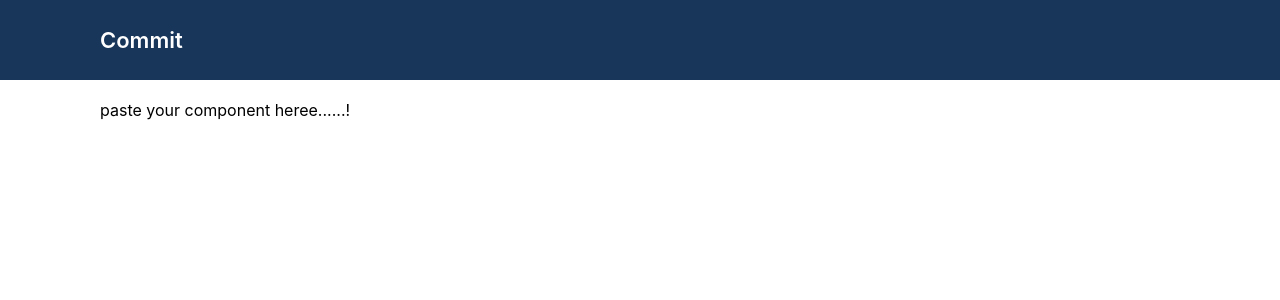
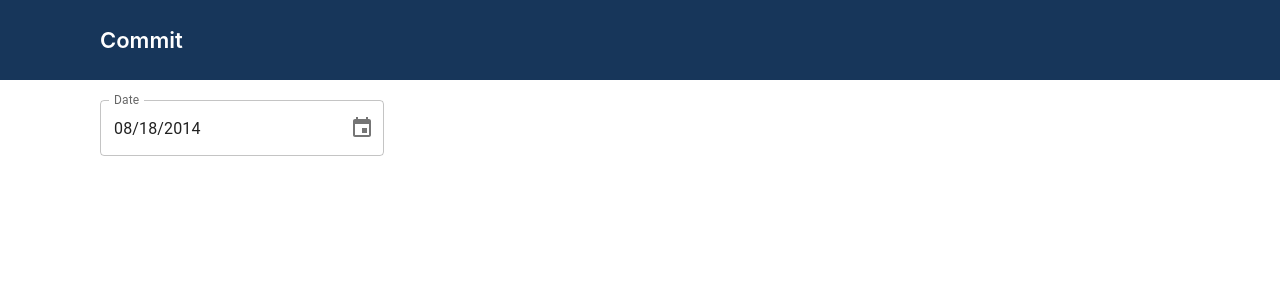
Before and after one commit to ajaydarisi/commit, a React (Create React App) app: page /events/1 in a window 1280 px wide. Shown: the top 300 px of the page. Built offline with nearby package versions, Linux system fonts and the light colour scheme.

Commit message:
Date picker

```diff
--- a/package.json
+++ b/package.json
@@ -9,12 +9,15 @@
     "@mui/material": "^5.11.10",
     "@mui/styled-engine-sc": "^5.11.9",
     "@mui/x-data-grid": "^5.17.25",
+    "@mui/x-date-pickers": "^5.0.20",
     "@tanstack/react-query": "^4.24.10",
     "@tanstack/react-query-devtools": "^4.24.10",
     "@testing-library/jest-dom": "^5.16.5",
     "@testing-library/react": "^13.4.0",
     "@testing-library/user-event": "^13.5.0",
     "axios": "^1.3.4",
+    "dayjs": "^1.11.7",
+    "moment": "^2.29.4",
     "react": "^18.2.0",
     "react-chartjs-2": "^5.2.0",
     "react-dom": "^18.2.0",
--- a/src/components/Event/Event.js
+++ b/src/components/Event/Event.js
@@ -1,8 +1,29 @@
-import React from "react"
-import PageLayout from "../PageLayout/PageLayout"
+import TextField from "@mui/material/TextField";
+import { AdapterDayjs } from "@mui/x-date-pickers/AdapterDayjs";
+import { DesktopDatePicker } from "@mui/x-date-pickers/DesktopDatePicker";
+import { LocalizationProvider } from "@mui/x-date-pickers/LocalizationProvider";
+import dayjs from "dayjs";
+import React, { useState } from "react";
+import PageLayout from '../PageLayout/PageLayout'
 
-function Event() {
-    return <PageLayout>paste your component heree......!</PageLayout>
+export default function MaterialUIPickers() {
+    const [value, setValue] = useState(dayjs("2014-08-18T21:11:54"));
+
+    const handleChange = (newValue) => {
+        setValue(newValue);
+    };
+
+    return (
+        <PageLayout>
+            <LocalizationProvider dateAdapter={AdapterDayjs}>
+                <DesktopDatePicker
+                    label="Date"
+                    inputFormat="MM/DD/YYYY"
+                    value={value}
+                    onChange={handleChange}
+                    renderInput={(params) => <TextField {...params} />}
+                />
+            </LocalizationProvider>
+        </PageLayout>
+    );
 }
-
-export default Event
```
Also changed, not shown: src/apis/ApiEventParticipantAttendance.js (added, +7 -0 lines), 1 other file (tests, documents, lock files or other folders).
